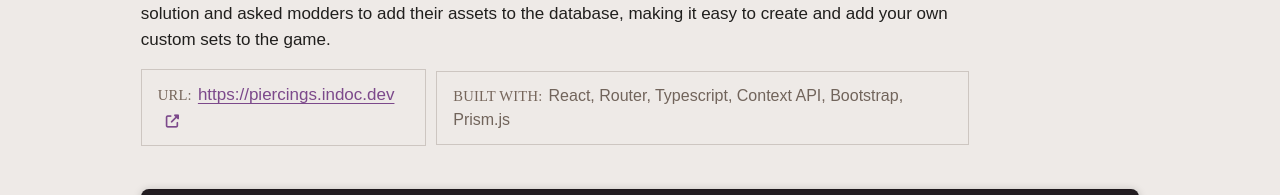
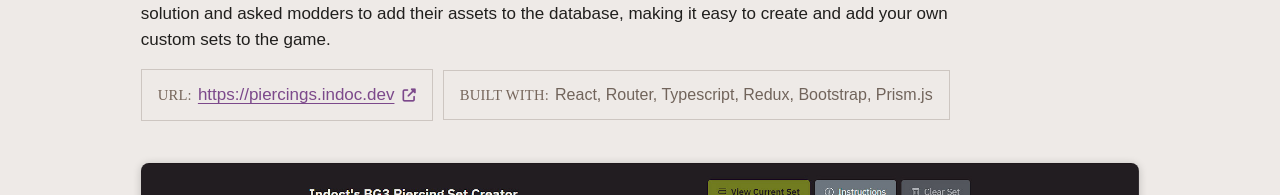
Before and after one commit to indoct/scho-react, a React (Vite) app: page /work/bg3setcreator in a window 1280 px wide. Shown: the part 262-457 px from the top of the page. Built offline with nearby package versions, Linux system fonts and the light colour scheme; a web font is replaced by a local one.

Commit message:
updated project stack + hover effects

```diff
--- a/index.html
+++ b/index.html
@@ -5,7 +5,7 @@
   <meta charset="utf-8" />
   <meta name="viewport" content="width=device-width, initial-scale=1" />
   <meta name="description" content="Web portfolio of Scho, a Front-End Engineer & UX/UI Designer based in London">
-  <title>SCHO. Front-End Developer, UX/UI Designer.</title>
+  <title>SCHO. Front-End Engineer, UX/UI Designer.</title>
   <link href="https://cdn.jsdelivr.net/npm/bootstrap@5.3.3/dist/css/bootstrap.min.css" rel="stylesheet"
     integrity="sha384-QWTKZyjpPEjISv5WaRU9OFeRpok6YctnYmDr5pNlyT2bRjXh0JMhjY6hW+ALEwIH" crossorigin="anonymous">
   <link rel="apple-touch-icon" sizes="180x180" href="/apple-touch-icon.png" />
--- a/src/App.css
+++ b/src/App.css
@@ -611,11 +611,12 @@ h6 {
   line-height: 1.4;
   color: var(--scholime);
   border: 1px solid rgb(219 240 147 / 50%);
+  transition: all 0.4s;
 }
 
 .proj-links li a:hover {
   border-radius: 18px;
-  background: var(--schogrey);
+  background-color: var(--schogrey);
 }
 
 .light-mode .proj-links li a:hover {
--- a/src/pages/work/BG3SetCreator.jsx
+++ b/src/pages/work/BG3SetCreator.jsx
@@ -92,7 +92,7 @@ export default function BG3SetCreator() {
               </p>
               <p className="plink-cont">
                 <span className="tech">built with:</span>
-                React, Router, Typescript, Context API, Bootstrap, Prism.js
+                React, Router, Typescript, Redux, Bootstrap, Prism.js
               </p>
             </div>
           </div>
```
